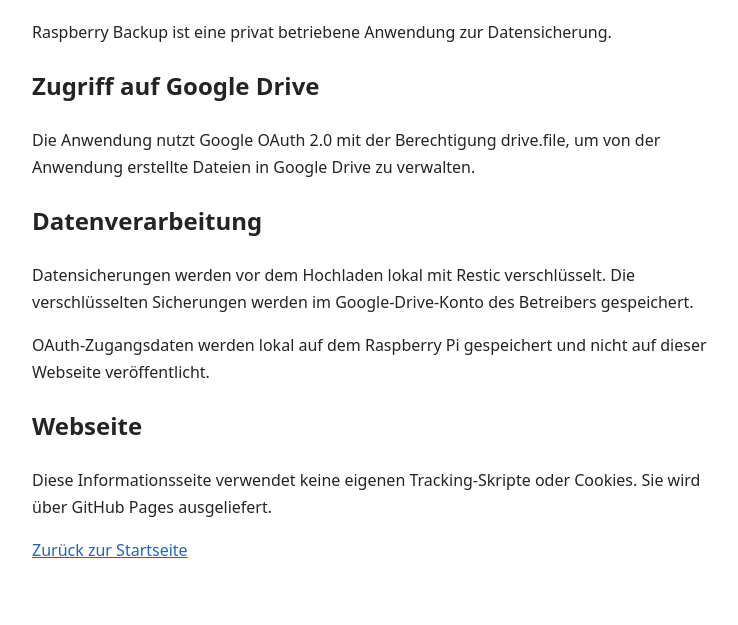
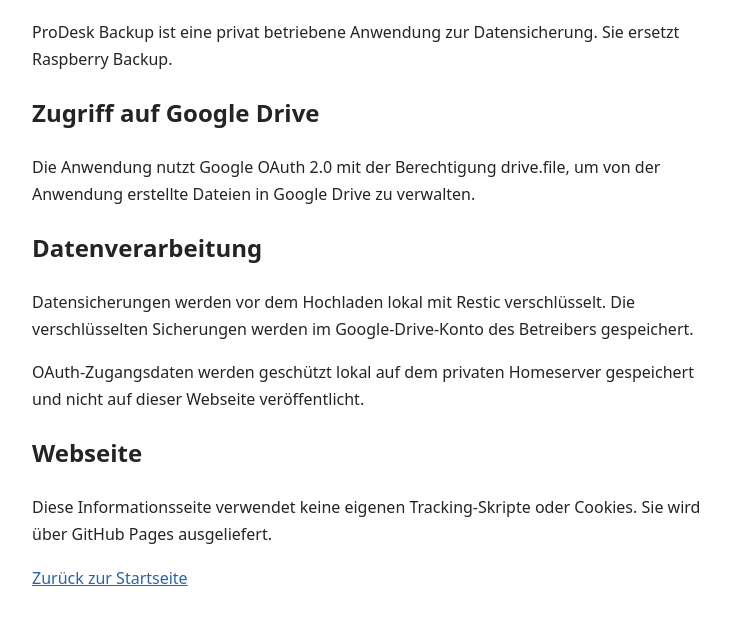
Before and after one commit to polti7403/raspberry-backup-site, a plain HTML site: page datenschutz.html in a window 1280 px wide. Shown: the part 137-762 px from the top of the page, without its empty margins (268-1006 px from the left). Drawn offline with Linux system fonts and the light colour scheme.

Commit message:
Update privacy information for private ProDesk backup

```diff
--- a/datenschutz.html
+++ b/datenschutz.html
@@ -1,48 +1,21 @@
-
 <!DOCTYPE html>
 <html lang="de-CH">
 <head>
 <meta charset="UTF-8">
 <meta name="viewport" content="width=device-width, initial-scale=1">
-  <title>Datenschutz – Raspberry Backup</title>
-  <style>
-    body {
-      font-family: system-ui, sans-serif;
-      max-width: 680px;
-      margin: 80px auto;
-      padding: 0 24px;
-      line-height: 1.7;
-      color: #242424;
-    }
-    a { color: #2463b4; }
-  </style>
+<title>Datenschutz – ProDesk Backup</title>
+<style>body{font-family:system-ui,sans-serif;max-width:680px;margin:80px auto;padding:0 24px;line-height:1.7;color:#242424}a{color:#2463b4}</style>
 </head>
 <body>
 <h1>Datenschutzerklärung</h1>
-
-  <p>Raspberry Backup ist eine privat betriebene
-     Anwendung zur Datensicherung.</p>
-
+<p>ProDesk Backup ist eine privat betriebene Anwendung zur Datensicherung. Sie ersetzt Raspberry Backup.</p>
 <h2>Zugriff auf Google Drive</h2>
-  <p>Die Anwendung nutzt Google OAuth 2.0 mit der
-     Berechtigung drive.file, um von der Anwendung
-     erstellte Dateien in Google Drive zu verwalten.</p>
-
+<p>Die Anwendung nutzt Google OAuth 2.0 mit der Berechtigung drive.file, um von der Anwendung erstellte Dateien in Google Drive zu verwalten.</p>
 <h2>Datenverarbeitung</h2>
-  <p>Datensicherungen werden vor dem Hochladen
-     lokal mit Restic verschlüsselt. Die
-     verschlüsselten Sicherungen werden im
-     Google-Drive-Konto des Betreibers gespeichert.</p>
-
-  <p>OAuth-Zugangsdaten werden lokal auf dem
-     Raspberry Pi gespeichert und nicht auf
-     dieser Webseite veröffentlicht.</p>
-
+<p>Datensicherungen werden vor dem Hochladen lokal mit Restic verschlüsselt. Die verschlüsselten Sicherungen werden im Google-Drive-Konto des Betreibers gespeichert.</p>
+<p>OAuth-Zugangsdaten werden geschützt lokal auf dem privaten Homeserver gespeichert und nicht auf dieser Webseite veröffentlicht.</p>
 <h2>Webseite</h2>
-  <p>Diese Informationsseite verwendet keine
-     eigenen Tracking-Skripte oder Cookies.
-     Sie wird über GitHub Pages ausgeliefert.</p>
-
+<p>Diese Informationsseite verwendet keine eigenen Tracking-Skripte oder Cookies. Sie wird über GitHub Pages ausgeliefert.</p>
 <p><a href="index.html">Zurück zur Startseite</a></p>
 </body>
 </html>
```
Lines whose indentation alone changed are shown as unchanged.
